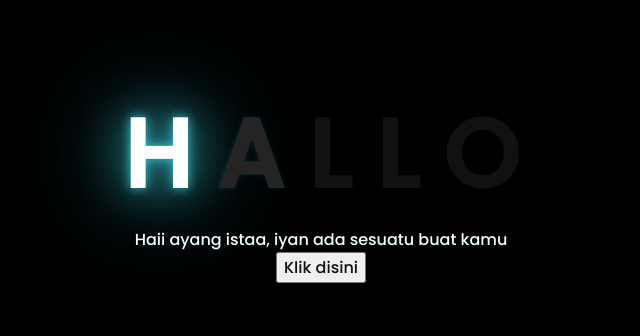
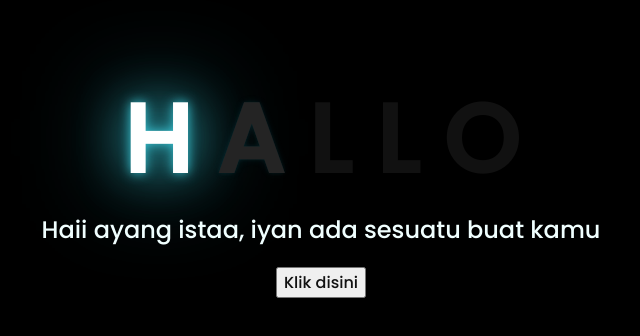
Before and after one commit to rtwone/chibot-web, a plain HTML site: page Buat_Istaaa/index.html in a window 1280 px wide. Shown: the part 226-562 px from the top of the page, without its empty margins (327-967 px from the left). Drawn offline with Linux system fonts and the light colour scheme; files that its build step writes are made by us from their sources.

Commit message:
update index.html

```diff
--- a/Buat_Istaaa/index.html
+++ b/Buat_Istaaa/index.html
@@ -17,7 +17,7 @@
         <span>L</span>
         <span>O</span>
     </div>
-    <div class="text">
+    <div class="description">
         <span>Haii ayang istaa, iyan ada sesuatu buat kamu</span>
     </div>
     <div class="button">
```
